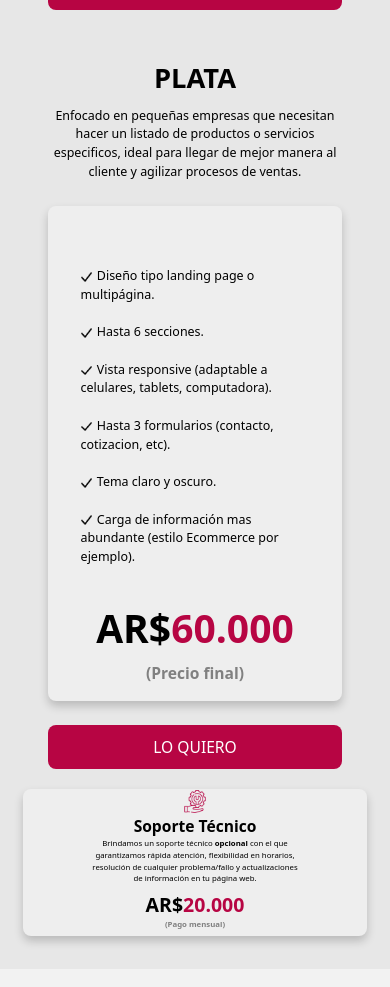
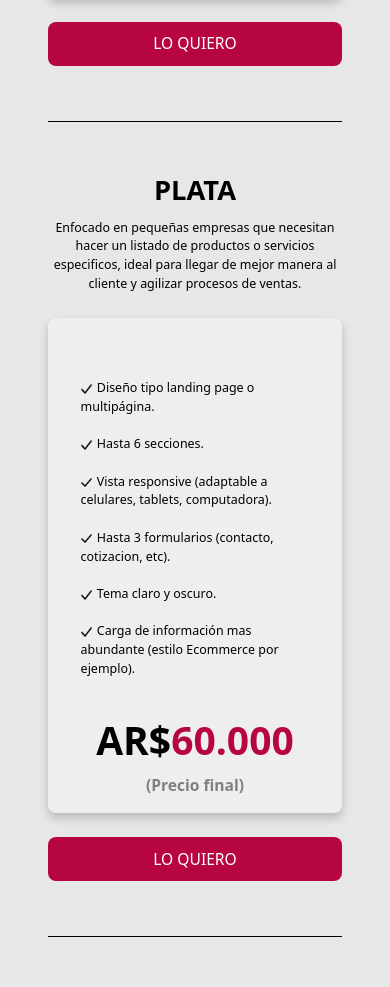
Before and after one commit to dileo24/portafolioGP, a React (Create React App) app in the folder client/: page / in a window 390 px wide. Shown: the part 2902-3889 px from the top of the page. Built offline with nearby package versions, Linux system fonts and the light colour scheme.

Commit message:
terminado responsive inicial de los planes

```diff
--- a/client/src/components/Planes.jsx
+++ b/client/src/components/Planes.jsx
@@ -62,6 +62,8 @@ export default function Planes() {
             <button>LO QUIERO</button>
           </a>
         </div>
+
+        <span className="bordeResp"></span>
         <div className="plan planOro">
           <p className="nombrePlan ">ORO</p>
           <p className="text">
@@ -115,6 +117,8 @@ export default function Planes() {
             <button className="ORObtn">LO QUIERO</button>
           </a>
         </div>
+
+        <span className="bordeResp"></span>
         <div className="plan">
           <p className="nombrePlan">PLATA</p>
           <p className="text">
@@ -162,6 +166,7 @@ export default function Planes() {
             <button>LO QUIERO</button>
           </a>
         </div>
+        <span className="bordeResp"></span>
       </div>
       <div className="soporteTec">
         <img src={sopTec} alt="sopTec" className="sopTecImg" />
--- a/client/src/styles/components/_planes.scss
+++ b/client/src/styles/components/_planes.scss
@@ -270,6 +270,10 @@
           }
         }
       }
+      .bordeResp {
+        margin-top: 15%;
+      }
+      padding-bottom: 15%;
     }
   }
   .soporteTec {
@@ -278,20 +282,19 @@
     flex-direction: column !important;
     height: 100%;
     .sopTecImg {
-      width: 7%;
+      width: 10% !important;
     }
     .detalles {
       width: 100%;
       .titulo {
-        font-size: 4vw !important;
-        font-weight: bolder;
+        font-size: 5vw !important;
         margin-bottom: 0;
       }
       .text {
-        font-size: 2vw !important;
+        font-size: 3vw !important;
         margin-bottom: 1%;
         text-align: center;
-        width: 70%;
+        width: 100% !important;
       }
     }
     .precio {
```
